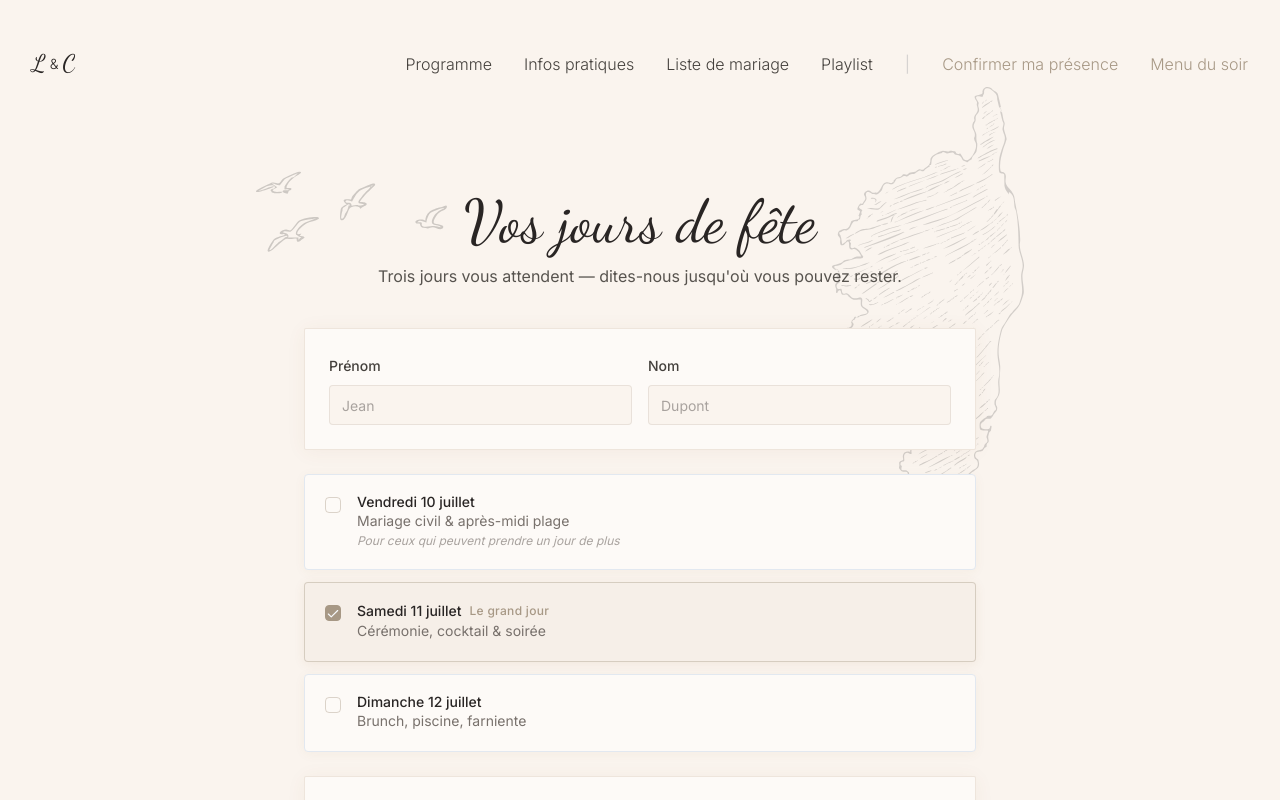
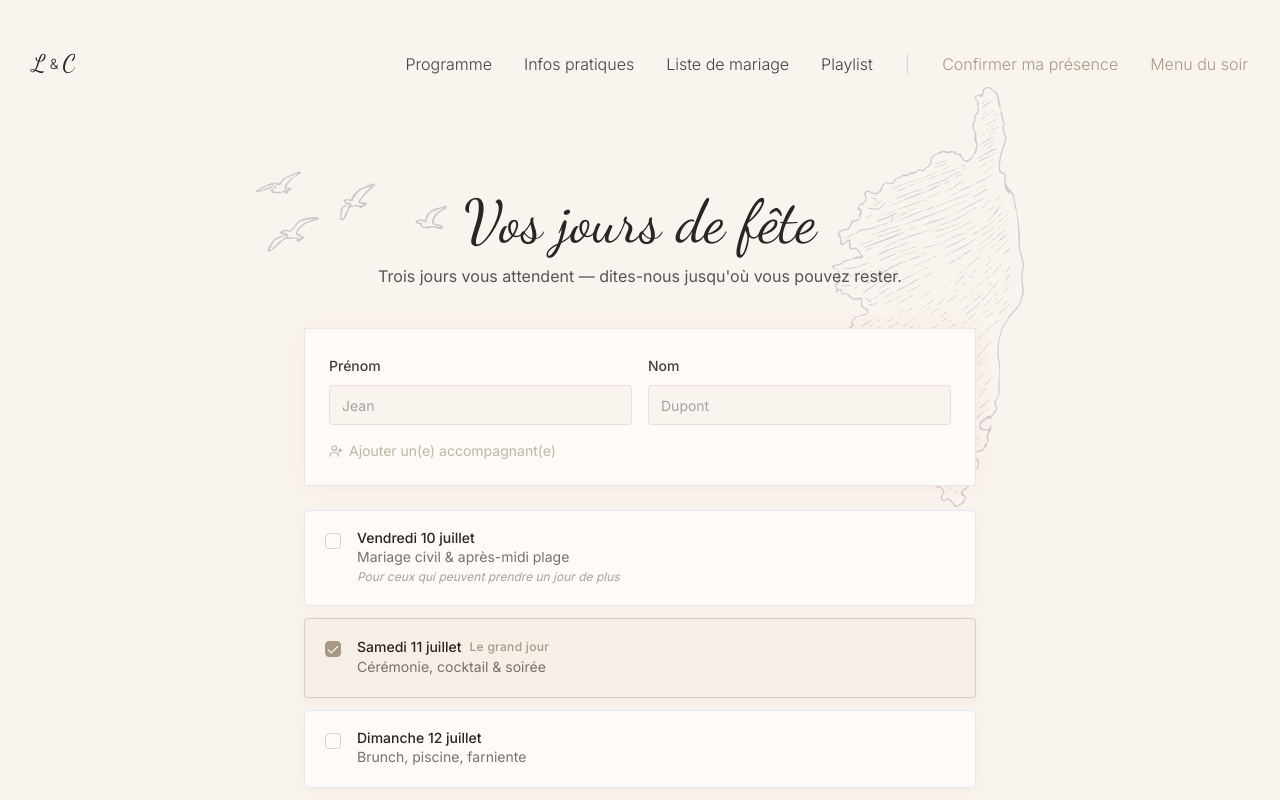
Before and after one commit to rcoco78/ouiencorse, a React (Vite) app: page /presence in a window 1280 px wide. Shown: the top 800 px of the page. Built offline with nearby package versions, Linux system fonts and the light colour scheme.

Commit message:
feat: ajouter un accompagnant dans le formulaire présence
Co-authored-by: Cursor <cursoragent@cursor.com>

```diff
--- a/src/pages/Presence.tsx
+++ b/src/pages/Presence.tsx
@@ -2,7 +2,7 @@ import { useState } from "react";
 import { useForm } from "react-hook-form";
 import { zodResolver } from "@hookform/resolvers/zod";
 import { z } from "zod";
-import { CheckCircle } from "lucide-react";
+import { CheckCircle, UserPlus, X } from "lucide-react";
 import { toast } from "sonner";
 import { Navigation } from "@/components/Navigation";
 import { SiteFooter } from "@/components/SiteFooter";
@@ -74,6 +74,9 @@ function PageHeader() {
 
 export default function Presence() {
   const [submitted, setSubmitted] = useState(false);
+  const [hasAccompanist, setHasAccompanist] = useState(false);
+  const [accompFirstName, setAccompFirstName] = useState("");
+  const [accompLastName, setAccompLastName] = useState("");
 
   const form = useForm<FormValues>({
     resolver: zodResolver(formSchema),
@@ -90,12 +93,17 @@ export default function Presence() {
   async function onSubmit(values: FormValues) {
     const toastId = toast.loading("Envoi en cours…");
     try {
-      const res = await fetch("/api/presence", {
-        method: "POST",
-        headers: { "Content-Type": "application/json" },
-        body: JSON.stringify(values),
-      });
-      if (!res.ok) throw new Error("Erreur serveur");
+      const submissions = [values];
+      if (hasAccompanist && accompFirstName.trim()) {
+        submissions.push({ ...values, firstName: accompFirstName.trim(), lastName: accompLastName.trim() });
+      }
+      await Promise.all(submissions.map(data =>
+        fetch("/api/presence", {
+          method: "POST",
+          headers: { "Content-Type": "application/json" },
+          body: JSON.stringify(data),
+        }).then(r => { if (!r.ok) throw new Error(); })
+      ));
       toast.success("C'est noté. On vous attend avec impatience.", { id: toastId });
       setSubmitted(true);
     } catch {
@@ -138,7 +146,7 @@ export default function Presence() {
               <Form {...form}>
                 <form onSubmit={form.handleSubmit(onSubmit)} className="space-y-6 relative z-10">
                   {/* Identité */}
-                  <div className="warm-card p-6">
+                  <div className="warm-card p-6 space-y-4">
                     <div className="grid grid-cols-2 gap-4">
                       <FormField control={form.control} name="firstName" render={({ field }) => (
                         <FormItem>
@@ -159,6 +167,40 @@ export default function Presence() {
                         </FormItem>
                       )} />
                     </div>
+
+                    {hasAccompanist && (
+                      <div className="grid grid-cols-2 gap-4 pt-3 border-t border-savethedate-brown/10">
+                        <div>
+                          <label className="text-sm font-medium text-stone-700 block mb-1.5">Prénom</label>
+                          <Input
+                            placeholder="Marie"
+                            value={accompFirstName}
+                            onChange={e => setAccompFirstName(e.target.value)}
+                            className="bg-cream border-savethedate-brown/20 rounded-sm"
+                          />
+                        </div>
+                        <div>
+                          <label className="text-sm font-medium text-stone-700 block mb-1.5">Nom</label>
+                          <Input
+                            placeholder="Dupont"
+                            value={accompLastName}
+                            onChange={e => setAccompLastName(e.target.value)}
+                            className="bg-cream border-savethedate-brown/20 rounded-sm"
+                          />
+                        </div>
+                      </div>
+                    )}
+
+                    <button
+                      type="button"
+                      onClick={() => { setHasAccompanist(v => !v); setAccompFirstName(""); setAccompLastName(""); }}
+                      className="flex items-center gap-1.5 text-sm text-savethedate-brown/70 hover:text-savethedate-brown transition-colors"
+                    >
+                      {hasAccompanist
+                        ? <><X className="w-3.5 h-3.5" /> Retirer l'accompagnant(e)</>
+                        : <><UserPlus className="w-3.5 h-3.5" /> Ajouter un(e) accompagnant(e)</>
+                      }
+                    </button>
                   </div>
 
                   {/* Jours */}
```
